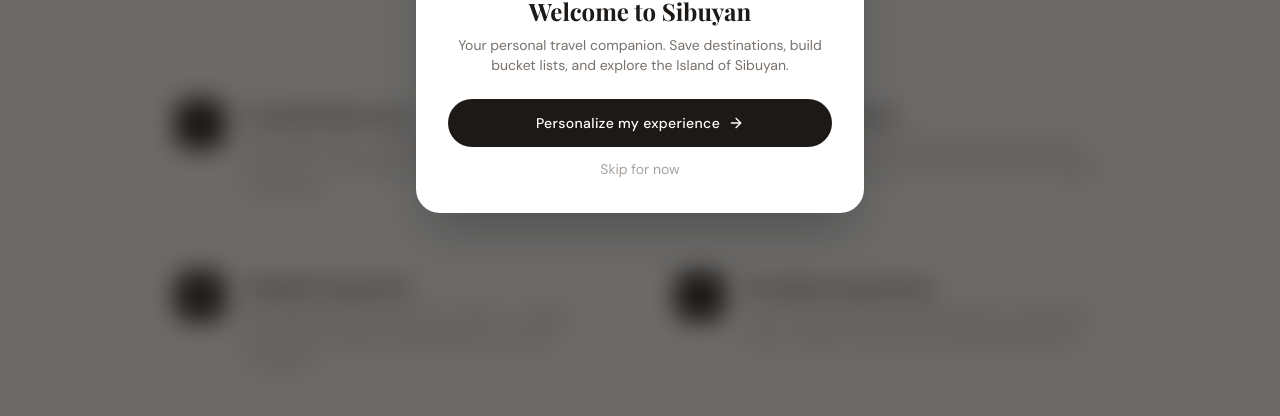
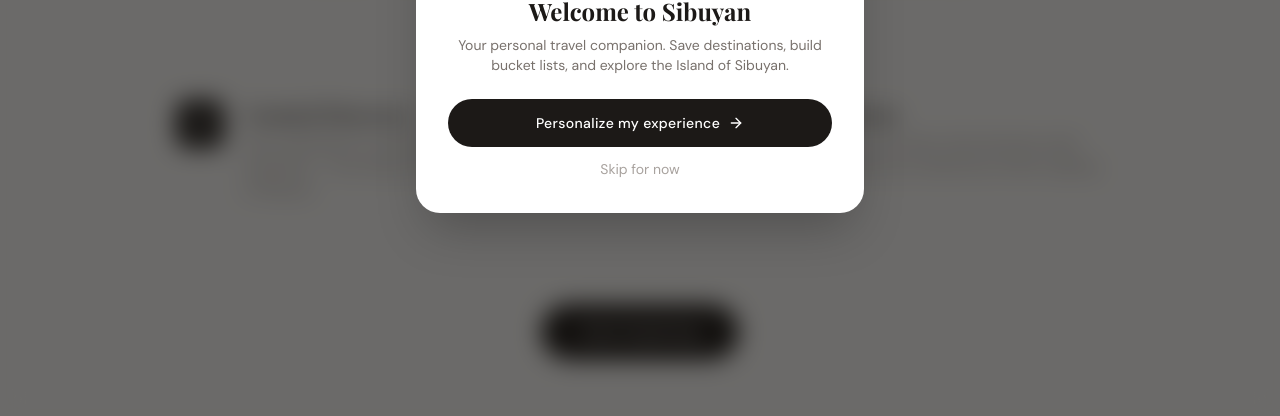
Before and after one commit to jaero-xg/I-Love-Sibuyan, a React (Vite) app: page /about in a window 1280 px wide. Shown: the part 384-800 px from the top of the page. Built offline with nearby package versions, Linux system fonts and the light colour scheme; a web font is replaced by a local one.

Commit message:
editAboutPage

```diff
--- a/src/pages/About.tsx
+++ b/src/pages/About.tsx
@@ -1,6 +1,6 @@
 import { useEffect } from "react";
 import { motion } from "framer-motion";
-import { Compass, Heart, Globe, Sparkles } from "lucide-react";
+import { Compass, Heart } from "lucide-react";
 import { Link } from "react-router-dom";
 
 export default function About() {
@@ -24,8 +24,8 @@
           </h1>
           <p className="text-stone-500 dark:text-stone-400 text-lg max-w-2xl mx-auto">
             I Love Sibuyan was created to inspire curious minds to explore the
-            world — discovering hidden gems, iconic landmarks, and the stories
-            that make every destination unique.
+            Island of Sibuyan — discovering hidden gems, iconic landmarks, and
+            the stories that make every destination unique.
           </p>
         </motion.div>
 
@@ -35,22 +35,12 @@
             {
               icon: Compass,
               title: "Curated Discovery",
-              text: "Every destination is carefully selected to offer genuine inspiration — from famous classics to hidden corners of the world.",
+              text: "Every destination is carefully selected to offer genuine inspiration — from famous classics to hidden corners of Sibuyan.",
             },
             {
               icon: Heart,
               title: "Personal Journey",
               text: "Your travel story is yours alone. Save favorites, build bucket lists, and track your adventures without signing up.",
-            },
-            {
-              icon: Globe,
-              title: "Global Perspective",
-              text: "We celebrate the diversity of our world — cultures, landscapes, cuisines, and experiences across all continents.",
-            },
-            {
-              icon: Sparkles,
-              title: "Premium Experience",
-              text: "Every visual, animation, and interaction is crafted with care to create a truly luxurious browsing experience.",
             },
           ].map((v, i) => (
             <motion.div
```
